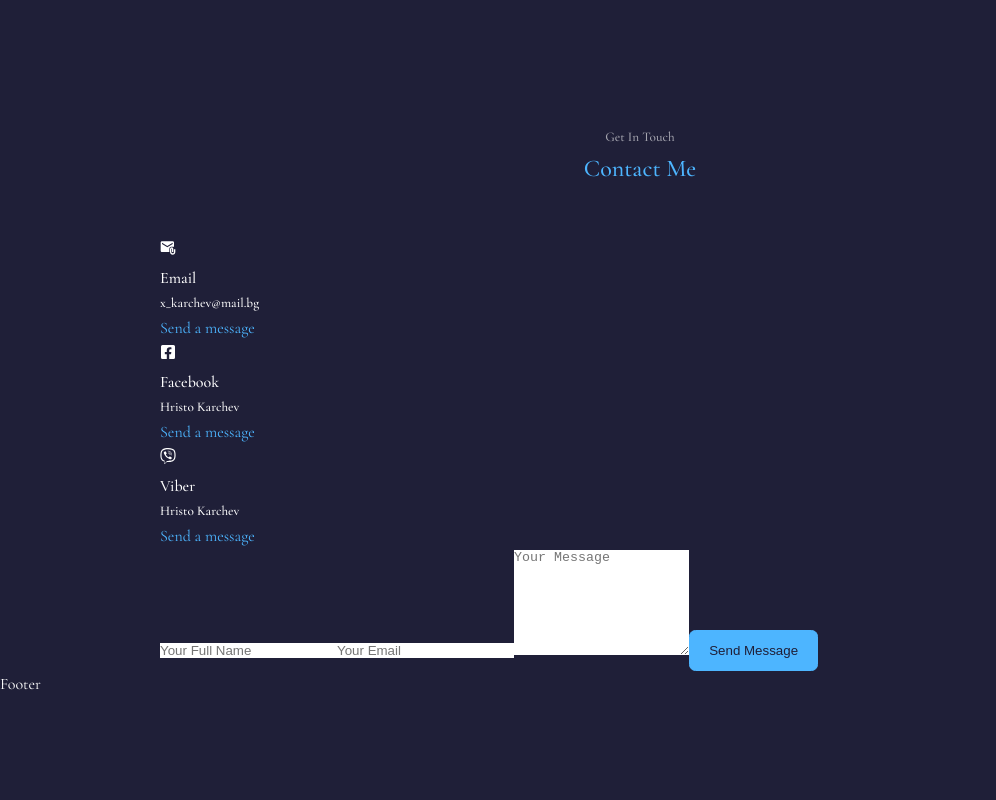
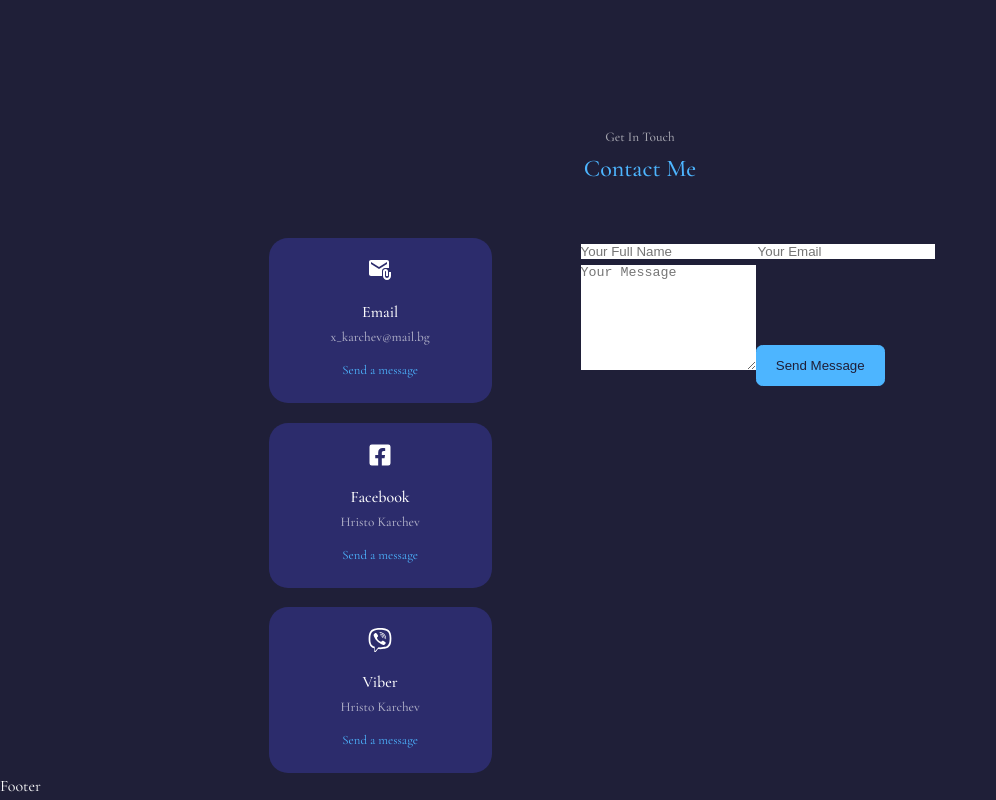
Before and after one commit to hristokarchev25/portfolio, a React (Create React App) app: page / in a window 1280 px wide. Shown: the part 4695-5495 px from the top of the page, without its empty margins (0-996 px from the left). Before the commit the page ends 5393 px from the top, so only its background shows below. Built offline with nearby package versions, Linux system fonts and the light colour scheme.

Commit message:
fix/ missing class and articles styles

```diff
--- a/src/components/Contacts/Contacts.jsx
+++ b/src/components/Contacts/Contacts.jsx
@@ -13,7 +13,7 @@
       <div className="container contact__container">
         <div className="contact__options">
           <article className="contact__option">
-            <MdAttachEmail />
+            <MdAttachEmail className="contact__option-icon" />
             <h4>Email</h4>
             <h5>x_karchev@mail.bg</h5>
             <a href="mailto:x_karchev@mail.bg" target="_blank" rel="noreferrer">
@@ -21,7 +21,7 @@
             </a>
           </article>
           <article className="contact__option">
-            <FaFacebookSquare />
+            <FaFacebookSquare className="contact__option-icon" />
             <h4>Facebook</h4>
             <h5>Hristo Karchev</h5>
             <a
@@ -33,7 +33,7 @@
             </a>
           </article>
           <article className="contact__option">
-            <FaViber />
+            <FaViber className="contact__option-icon" />
             <h4>Viber</h4>
             <h5>Hristo Karchev</h5>
             <a href="mailto:x_karchev@mail.bg">Send a message</a>
--- a/src/components/Contacts/contacts.css
+++ b/src/components/Contacts/contacts.css
@@ -0,0 +1,41 @@
+.container.contact__container {
+    width: 58%;
+    display: grid;
+    grid-template-columns: 30% 58%;
+    gap: 12%;
+}
+
+.contact__options {
+    display: flex;
+    flex-direction: column;
+    gap: 1.2rem;
+}
+
+.contact__option {
+    background: var(--color-bg-variant);
+    padding: 1.2rem;
+    border-radius: 1.2rem;
+    text-align: center;
+    border: 1px solid transparent;
+    transition: var(--transition);
+}
+
+.contact__option:hover {
+    background: transparent;
+    border-color: var(--color-primary-variant);
+}
+
+.contact__option-icon {
+    font-size: 1.5rem;
+    margin-bottom: 0.5rem;
+}
+
+.contact__option a {
+    margin-top: 0.7rem;
+    display: inline-block;
+    font-size: 0.8rem;
+}
+
+.contact__option h5 {
+    color: var(--color-light);
+}
```
